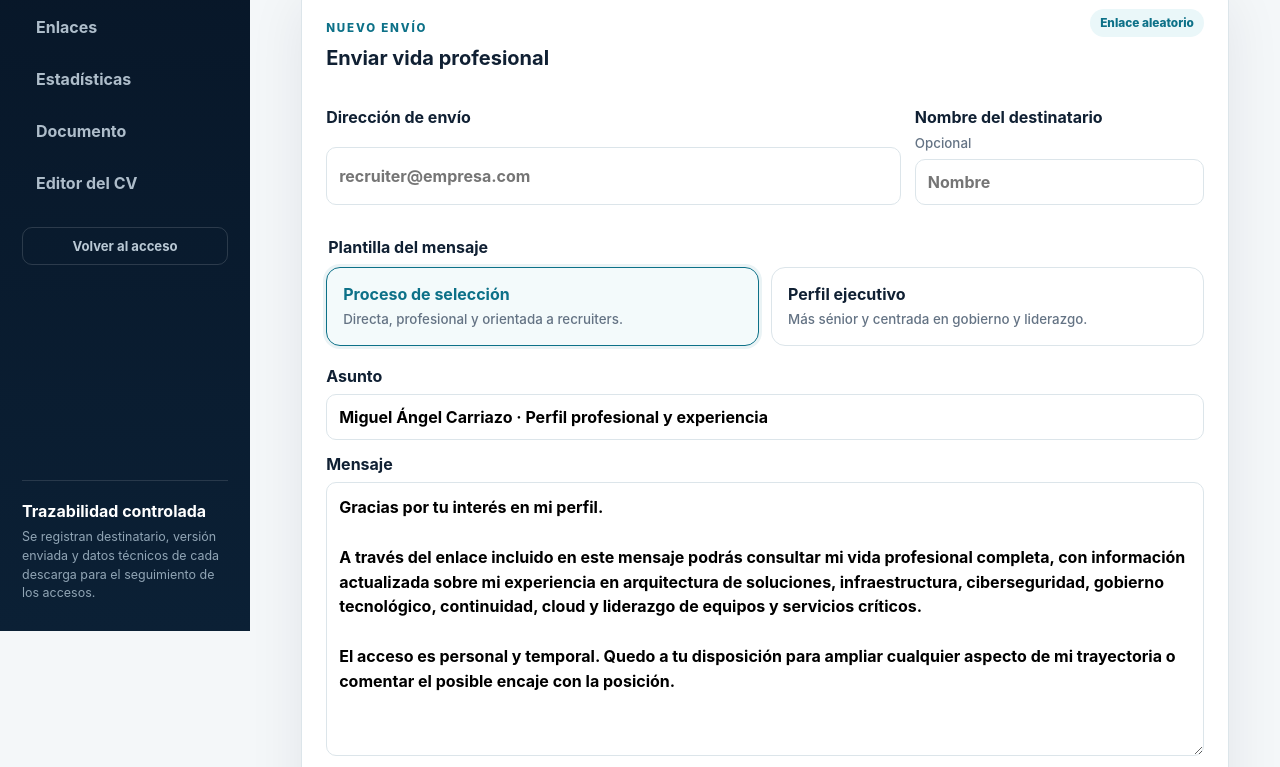
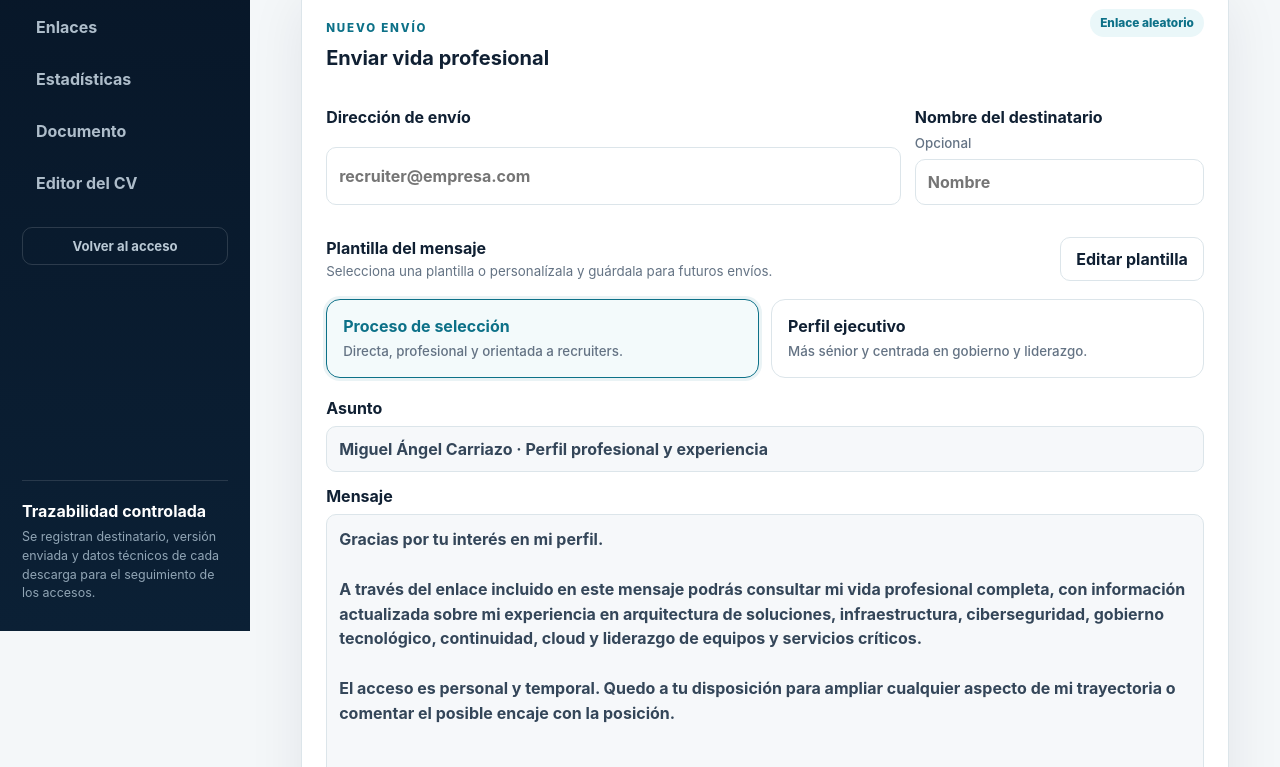
Before and after one commit to technology-advisory/CvStudio, a website with bundled scripts: page app.html in a window 1280 px wide. Shown: the part 169-936 px from the top of the page. Built offline with nearby package versions, Linux system fonts and the light colour scheme; no server answers.

Commit message:
Revert "pdf"
This reverts commit 215b3f035d4ac06f57e0be65b061944248e58202.

```diff
--- a/app.html
+++ b/app.html
@@ -15,7 +15,9 @@
   <link rel="stylesheet" href="/css/cv-editor.css">
 </head>
 <body>
-  <aside class="sidebar">
+  <button class="mobile-menu-toggle" id="mobile-menu-toggle" type="button" aria-label="Abrir menú" aria-controls="app-sidebar" aria-expanded="false"><span></span><span></span><span></span></button>
+  <div class="mobile-menu-backdrop" id="mobile-menu-backdrop" hidden></div>
+  <aside class="sidebar" id="app-sidebar">
     <a class="brand" href="/app.html" aria-label="OpenTrust CV Studio">
       <span class="brand-mark">OT</span>
       <span><strong>OpenTrust Group</strong><small>CV STUDIO</small></span>
@@ -46,14 +48,26 @@
             <label class="field">Nombre del destinatario <small>Opcional</small><input id="recipient-name" type="text" maxlength="80" placeholder="Nombre"></label>
           </div>
 
-          <fieldset class="template-options">
-            <legend>Plantilla del mensaje</legend>
-            <label><input type="radio" name="mail-template" value="selection" checked><span><strong>Proceso de selección</strong><small>Directa, profesional y orientada a recruiters.</small></span></label>
-            <label><input type="radio" name="mail-template" value="executive"><span><strong>Perfil ejecutivo</strong><small>Más sénior y centrada en gobierno y liderazgo.</small></span></label>
+          <div class="template-heading">
+            <div><strong>Plantilla del mensaje</strong><small>Selecciona una plantilla o personalízala y guárdala para futuros envíos.</small></div>
+            <div class="template-actions">
+              <button class="secondary compact" id="edit-mail-template" type="button">Editar plantilla</button>
+              <button class="primary compact hidden" id="save-mail-template" type="button">Guardar plantilla</button>
+              <button class="secondary compact hidden" id="cancel-mail-template" type="button">Cancelar</button>
+            </div>
+          </div>
+          <fieldset class="template-options" id="template-options">
+            <legend class="sr-only">Plantilla del mensaje</legend>
+            <label><input type="radio" name="mail-template" value="selection" checked><span><strong data-template-name="selection">Proceso de selección</strong><small data-template-description="selection">Directa, profesional y orientada a recruiters.</small></span></label>
+            <label><input type="radio" name="mail-template" value="executive"><span><strong data-template-name="executive">Perfil ejecutivo</strong><small data-template-description="executive">Más sénior y centrada en gobierno y liderazgo.</small></span></label>
           </fieldset>
 
-          <label class="field">Asunto<input id="mail-subject" type="text" maxlength="160" required></label>
-          <label class="field">Mensaje<textarea id="mail-message" maxlength="3000" rows="10" required></textarea></label>
+          <div class="template-edit-grid hidden" id="template-edit-grid">
+            <label class="field">Nombre de plantilla<input id="template-name" type="text" maxlength="80"></label>
+            <label class="field">Descripción<input id="template-description" type="text" maxlength="180"></label>
+          </div>
+          <label class="field">Asunto<input id="mail-subject" type="text" maxlength="160" required readonly></label>
+          <label class="field">Mensaje<textarea id="mail-message" maxlength="3000" rows="10" required readonly></textarea></label>
 
           <fieldset class="expiry-options">
             <legend>Caducidad del enlace</legend>
@@ -185,7 +199,7 @@
 
         <div class="editor-guidance">
           <strong>Formato</strong>
-          <span>Escribe **así** para poner una palabra en negrita, o selecciona el texto y pulsa <b>B</b>. También puedes hacer clic directamente sobre cualquier texto de la vista previa (a la derecha) y editarlo ahí mismo — al salir del campo, el panel de la izquierda se actualiza solo. Solo el contacto de la cabecera no es editable desde la vista previa; usa el panel para eso. El borrador se guarda solo cada pocos segundos. «Guardar versión con nombre» deja un punto en el historial de contenido. «Publicar en Documento» guarda la versión del contenido y te lleva al módulo Documento para gestionarla. «Exportar PDF» abre la ventana de impresión. Antes de guardar, entra en «Más ajustes» y desactiva «Encabezados y pies de página» para que no aparezcan fecha, nombre del documento, about:blank ni numeración de páginas.</span>
+          <span>Escribe **así** para poner una palabra en negrita, o selecciona el texto y pulsa <b>B</b>. También puedes hacer clic directamente sobre cualquier texto de la vista previa (a la derecha) y editarlo ahí mismo — al salir del campo, el panel de la izquierda se actualiza solo. Solo el contacto de la cabecera no es editable desde la vista previa; usa el panel para eso. El borrador se guarda solo cada pocos segundos. «Guardar versión con nombre» deja un punto en el historial de contenido. «Publicar en Documento» guarda la versión del contenido y te lleva al módulo Documento para gestionarla. «Exportar PDF» es la única acción que abre la ventana de impresión.</span>
         </div>
 
         <div class="cv-workspace">
```
